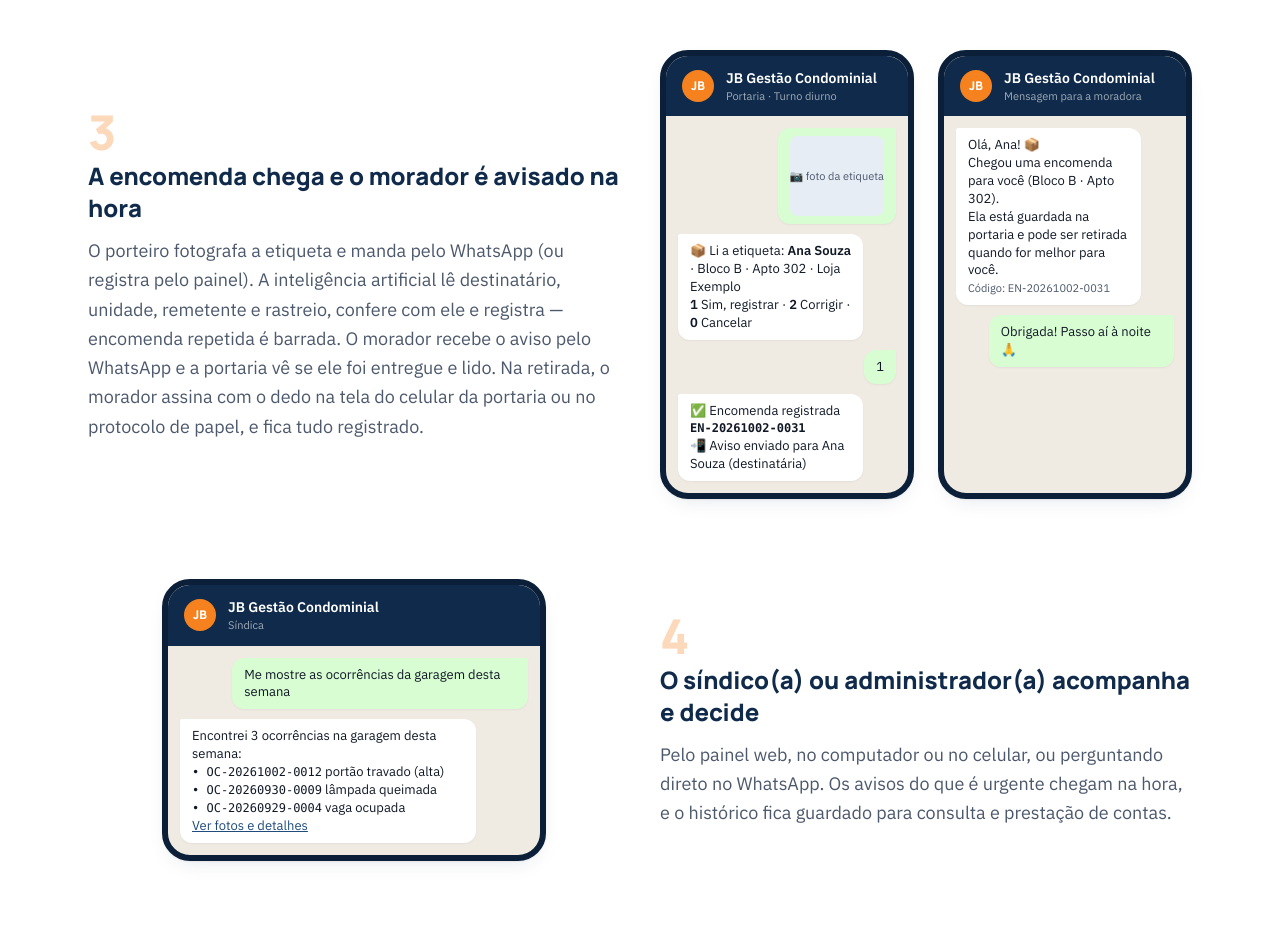
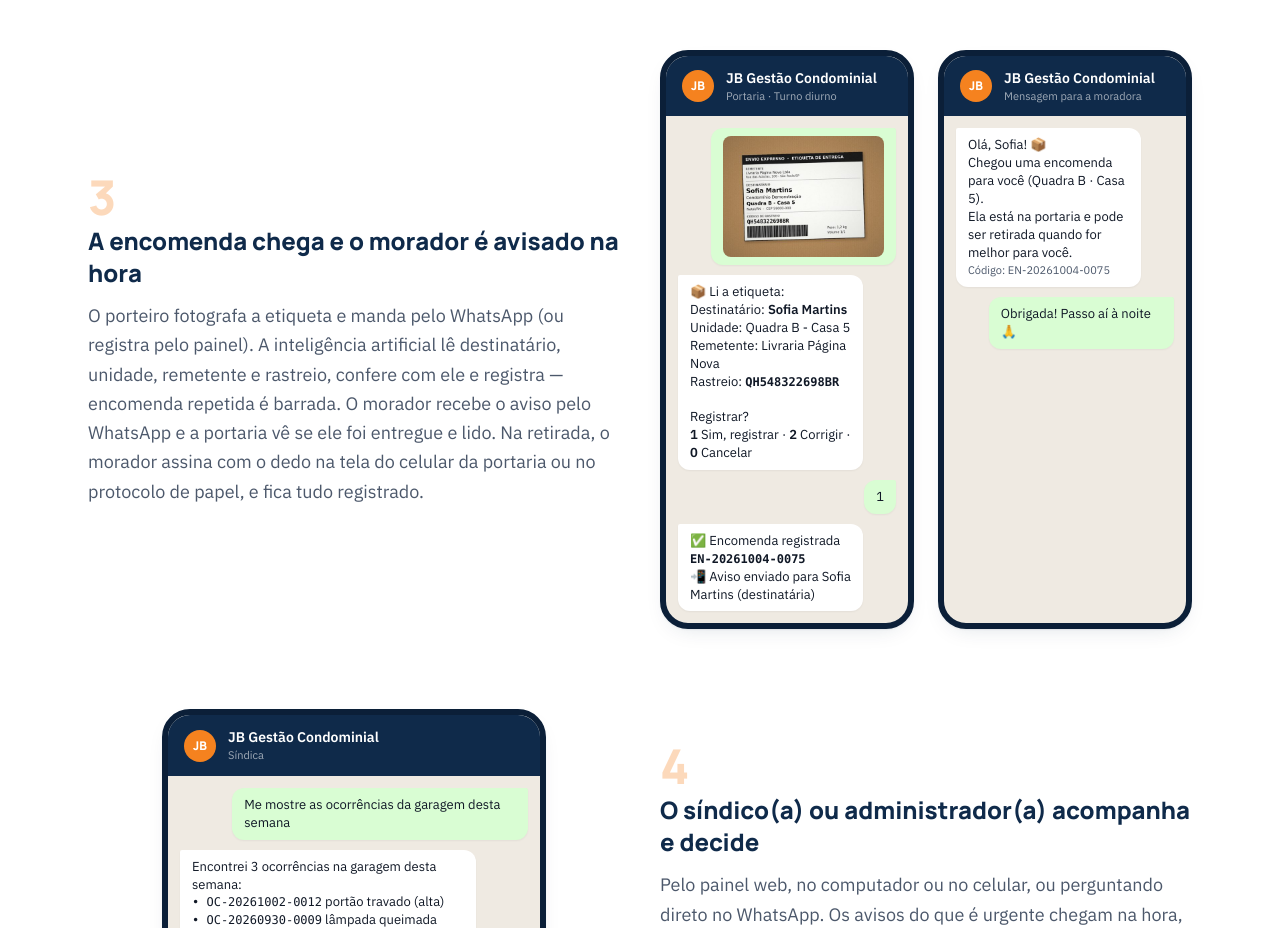
Before and after one commit to jbservicosrn/jb-servicos-site, a Next.js app: page /jb-gestao in a window 1280 px wide. Shown: the part 2980-3908 px from the top of the page. Built offline with nearby package versions, Linux system fonts and the light colour scheme.

Commit message:
Passo 3 do Como funciona igual ao vídeo: foto da etiqueta e encomenda da Sofia
Co-Authored-By: Claude Opus 5.5 <noreply@anthropic.com>
Claude-Session: https://claude.ai/code/session_01EWQGV2WhDJ8NsccKzHFNtk

```diff
--- a/src/components/ilustracoes.tsx
+++ b/src/components/ilustracoes.tsx
@@ -54,24 +54,42 @@ export function ConversaPortaria() {
   );
 }
 
+// Mesma encomenda do vídeo da página (etiqueta fictícia, Condomínio Demonstração).
 export function ConversaEncomenda() {
   return (
     <Celular titulo="JB Gestão Condominial" subtitulo="Portaria · Turno diurno">
       <Balao de="porteiro">
-        <div className="flex h-20 items-center justify-center rounded-lg bg-jb-navy-100 text-[11px] text-jb-ink-soft">
-          📷 foto da etiqueta
-        </div>
+        {/* eslint-disable-next-line @next/next/no-img-element */}
+        <img
+          src="/etiqueta-encomenda-exemplo.jpg"
+          alt="Foto da etiqueta da encomenda (fictícia)"
+          className="w-44 rounded-lg"
+          loading="lazy"
+        />
       </Balao>
       <Balao de="sistema">
-        📦 Li a etiqueta: <strong>Ana Souza</strong> · Bloco B · Apto 302 · Loja Exemplo
+        📦 Li a etiqueta:
+        <br />
+        Destinatário: <strong>Sofia Martins</strong>
+        <br />
+        Unidade: Quadra B - Casa 5
+        <br />
+        Remetente: Livraria Página Nova
+        <br />
+        Rastreio: <strong className="font-mono text-[12px]">QH548322698BR</strong>
+        <br />
+        <br />
+        Registrar?
         <br />
         <strong>1</strong> Sim, registrar · <strong>2</strong> Corrigir · <strong>0</strong> Cancelar
       </Balao>
       <Balao de="porteiro">1</Balao>
       <Balao de="sistema">
-        ✅ Encomenda registrada <strong className="font-mono text-[12px]">EN-20261002-0031</strong>
+        ✅ Encomenda registrada
         <br />
-        📲 Aviso enviado para Ana Souza (destinatária)
+        <strong className="font-mono text-[12px]">EN-20261004-0075</strong>
+        <br />
+        📲 Aviso enviado para Sofia Martins (destinatária)
       </Balao>
     </Celular>
   );
@@ -81,13 +99,13 @@ export function AvisoMorador() {
   return (
     <Celular titulo="JB Gestão Condominial" subtitulo="Mensagem para a moradora">
       <Balao de="sistema">
-        Olá, Ana! 📦
+        Olá, Sofia! 📦
         <br />
-        Chegou uma encomenda para você (Bloco B · Apto 302).
+        Chegou uma encomenda para você (Quadra B · Casa 5).
         <br />
-        Ela está guardada na portaria e pode ser retirada quando for melhor para você.
+        Ela está na portaria e pode ser retirada quando for melhor para você.
         <br />
-        <span className="text-[11px] text-jb-ink-soft">Código: EN-20261002-0031</span>
+        <span className="text-[11px] text-jb-ink-soft">Código: EN-20261004-0075</span>
       </Balao>
       <Balao de="sindico">Obrigada! Passo aí à noite 🙏</Balao>
     </Celular>
```
Also changed, not shown: public/etiqueta-encomenda-exemplo.jpg (added).
